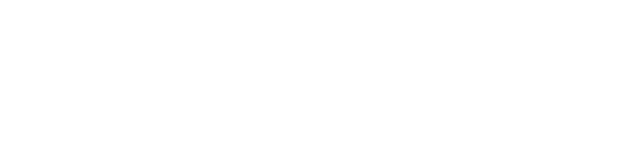
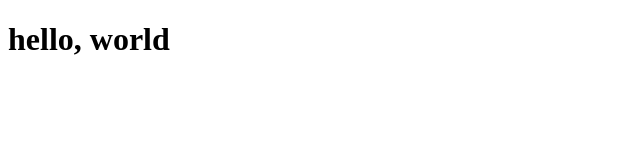
Before and after one commit to shenelljwilliams/html-project, a plain HTML site: page index.html in a window 1280 px wide. Shown: the whole page, without its empty margins (0-640 px from the left). Drawn offline with Linux system fonts and the light colour scheme.

Commit message:
updated html

```diff
--- a/index.html
+++ b/index.html
@@ -4,9 +4,9 @@
     <meta charset="UTF-8">
     <meta name="viewport" content="width=device-width, initial-scale=1.0">
     <meta http-equiv="X-UA-Compatible" content="ie=edge">
-    <title>Document</title>
+    <title>Test Project</title>
 </head>
 <body>
-
+    <h1>hello, world</h1>
 </body>
 </html>
```
